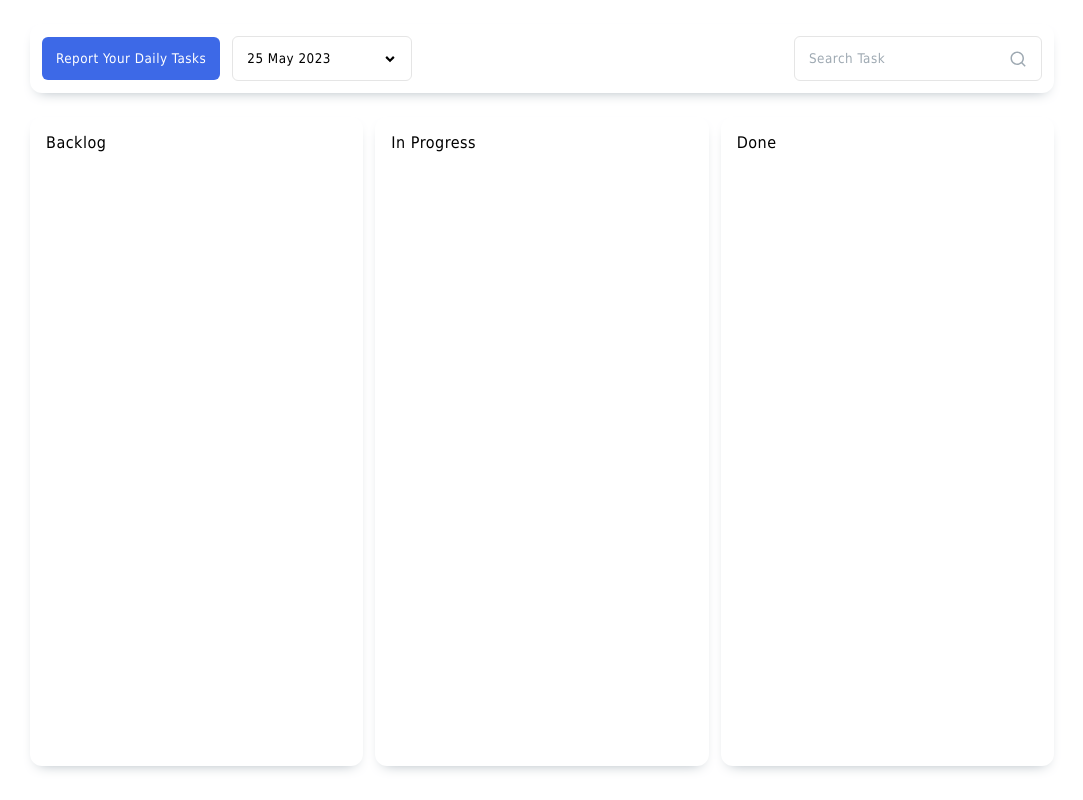
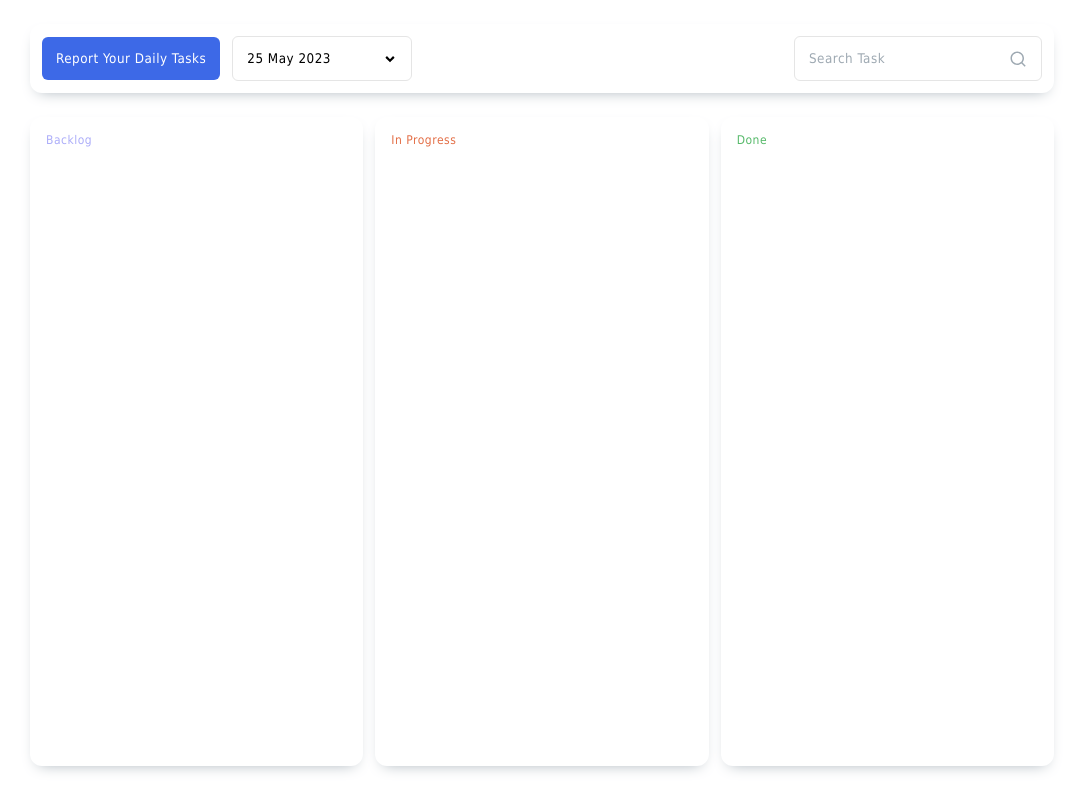
Before and after one commit to ismailsumercetin/kanban-task-app, a React (Create React App) app: page / in a window 1280 px wide. Shown: the whole page, without its empty margins (98-1181 px from the left). Built offline with nearby package versions, Linux system fonts and the light colour scheme.

Commit message:
NovusTask :: add board styles

```diff
--- a/src/components/KanbanContainer.tsx
+++ b/src/components/KanbanContainer.tsx
@@ -24,10 +24,10 @@ const KanbanContainer = () => {
         {
           Object.keys(KANBAN_BOARD_TYPES).map((status, index) => {
             const filteredBySearchVal = filterBySearchVal(tasksByDate.filter((task: ITask) => task.status === status));
-            const cn = `kanban kanban__${status} shadow`;
+            const cn = `kanban kanban__${status} shadow ${filteredBySearchVal.length > 0 ? 'filled' : ''}`;
             return (
               <div className={cn} key={index}>
-                <div className="kanban__title">{KANBAN_BOARD_TYPES[status]}</div>
+                <div className={`kanban__title ${status}`}>{KANBAN_BOARD_TYPES[status]}</div>
                 <Droppable key={index} droppableId={status}>
                   {provided => (
                     <div
--- a/src/index.css
+++ b/src/index.css
@@ -20,9 +20,9 @@
 }
 
 .shadow {
-  -webkit-box-shadow: 0px 6px 14px -8px rgba(158,169,178,1);
-  -moz-box-shadow: 0px 6px 14px -8px rgba(158,169,178,1);
-  box-shadow: 0px 6px 14px -8px rgba(158,169,178,1);
+  -webkit-box-shadow: 0px 6px 15px -8px rgba(158,169,178,1);
+  -moz-box-shadow: 0px 6px 15px -8px rgba(158,169,178,1);
+  box-shadow: 0px 6px 15px -8px rgba(158,169,178,1);
 }
 
 .header {
@@ -129,11 +129,34 @@
 
 .kanban .kanban__title {
   margin-bottom: 12px;
+  font-size: 12px;
+}
+
+.kanban .kanban__title.backlog {
+  color: #acadf9;
+}
+
+.kanban .kanban__title.inProgress {
+  color: #e36e46;
+}
+
+.kanban .kanban__title.done {
+  color: #55b969;
 }
 
 .kanban .kanban__tasksection{
   height: 95%;
   overflow-y: scroll;
+}
+
+.kanban.kanban__backlog.filled {
+  background-color: #f9f9fb;
+}
+.kanban.kanban__inProgress.filled {
+  background-color: #faf5f4;
+}
+.kanban.kanban__done.filled {
+  background-color: #f3f8f5;
 }
 
 .modal__reporttask__cover {
```
